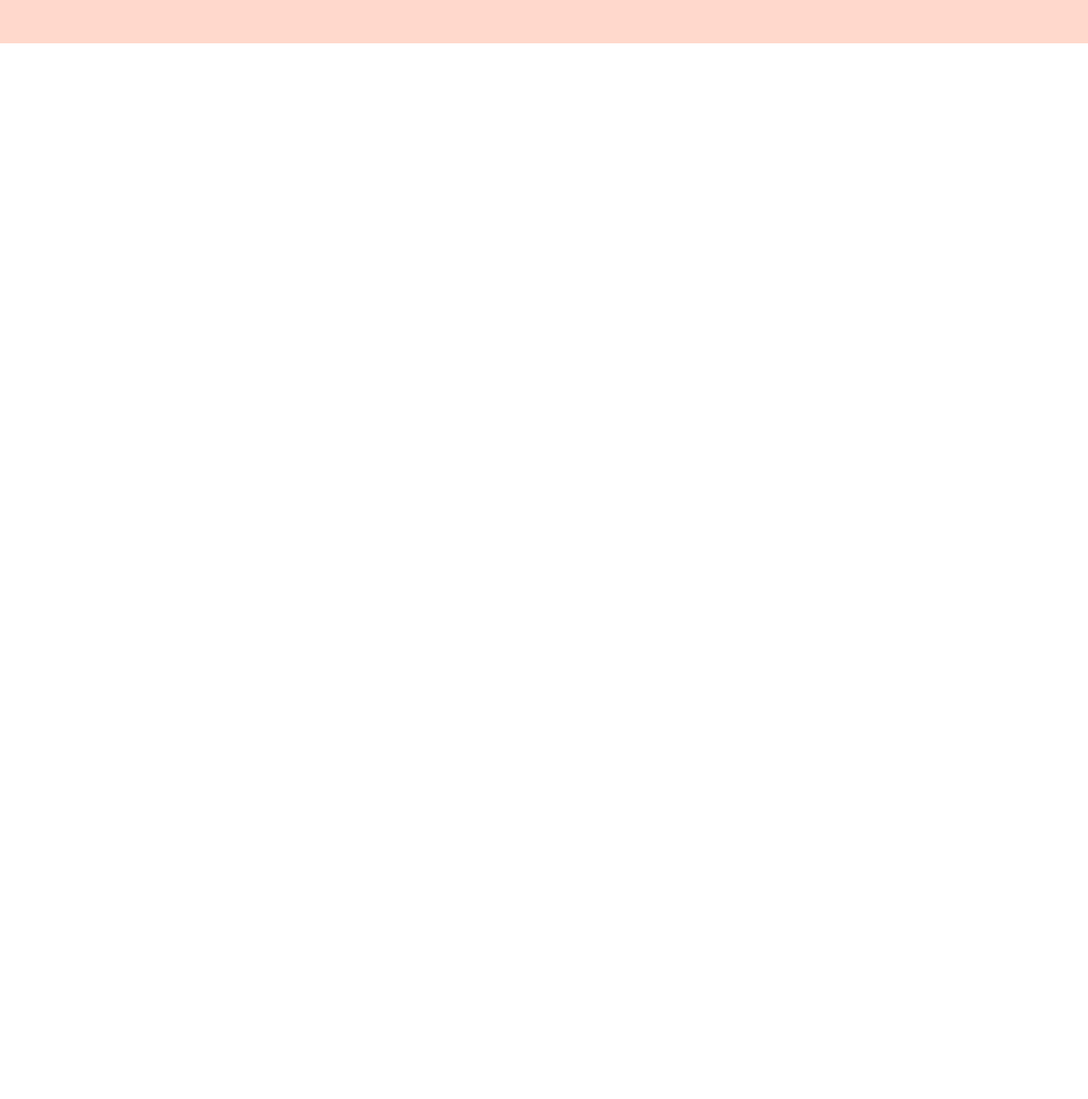
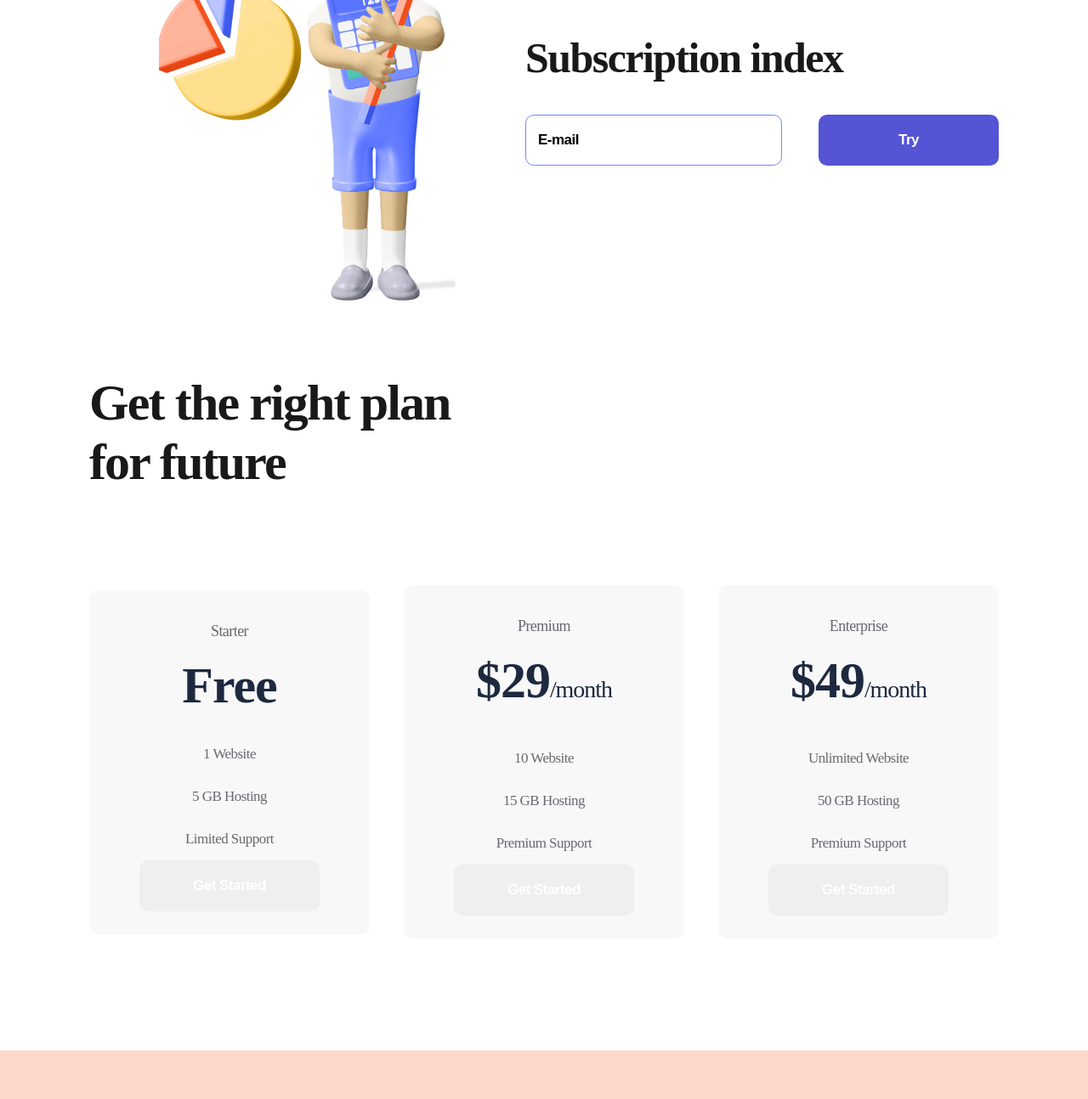
Before and after one commit to bakkara/logoipsum, a plain HTML site: page index.html in a window 1280 px wide. Shown: the part 982-2276 px from the top of the page at 85% size. Before the commit the page ends 1033 px from the top, so only its background shows below. Drawn offline with Linux system fonts and the light colour scheme.

Commit message:
Add files via upload

```diff
--- a/index.html
+++ b/index.html
@@ -63,6 +63,77 @@
             <img src="./img/firstman.png" alt="firstman">
         </div>
     </section>
+    <section class="container subscribe">
+        <div></div>
+        <img src="./img/secondmam.png" alt="">
+        <div>
+            <h2 class="subscribe_title">
+                Subscription index
+            </h2>
+            <form>
+                <input class="input" type="email" placeholder="E-mail">
+
+            <button class="button button_violet">
+                Try
+            </button>
+        </form>
+        </div>
+    </section>
+    <section class="container plan">
+        <h2 class="plan_title">
+            Get the right plan for future
+        </h2>
+        <div class="plan_flex">
+            <div class="item">
+                <p class="item_text">
+                    Starter
+                </p>
+                <h3 class="item_title">
+                    Free
+                </h3>
+                <ul>
+                    <li class="item_li">1 Website</li>
+                    <li class="item_li">5 GB Hosting</li>
+                    <li class="item_li">Limited Support</li>
+                </ul>
+                <button class="button button_item">
+                    Get Started
+                </button>
+            </div>
+            <div class="item">
+                <p class="item_text">
+                    Premium
+                </p>
+                <h3 class="item_title">
+                    $29<span>/month</span>
+                </h3>
+                <ul>
+                    <li class="item_li">10 Website</li>
+                    <li class="item_li">15 GB Hosting</li>
+                    <li class="item_li">Premium Support</li>
+                </ul>
+                <button class="button button_item">
+                    Get Started
+                </button>
+            </div>
+            <div class="item">
+                <p class="item_text">
+                    Enterprise
+                </p>
+                <h3 class="item_title">
+                    $49<span>/month</span>
+                </h3>
+                <ul>
+                    <li class="item_li">Unlimited Website</li>
+                    <li class="item_li">50 GB Hosting</li>
+                    <li class="item_li">Premium Support</li>
+                </ul>
+                <button class="button button_item">
+                    Get Started
+                </button>
+            </div>
+        </div>
+    </section>
     <footer class="footer">
         <div class="container footer_flex">
             <div>
--- a/style/style.css
+++ b/style/style.css
@@ -13,7 +13,7 @@
     background: rgba(255, 113, 67, 0.27);
     padding: 38px 0 48px;
 }
-.header_flex, .footer_flex, .about {
+.header_flex, .footer_flex, .about, .subscribe, .plan_flex{
     display: flex;
     justify-content: space-between;
     align-items: center;
@@ -88,3 +88,100 @@
 .footer {
     padding: 63px 0;
 }
+.subscribe {
+    margin-bottom: 85px;
+
+}
+.subscribe_title {
+    font-weight: 700;
+    font-size: 50px;
+    line-height: 57px;
+    letter-spacing: -1.56316px;
+    color: #19191B;
+    margin-bottom: 38px;
+}
+.input {
+    width: 302px;
+    height: 60px;
+    border-radius: 10px;
+    border: 1px solid #7087FF;
+    padding-left: 14px;
+    box-sizing: border-box;
+    margin-right: 39px;
+}
+.input::placeholder, input {
+    font-weight: 700;
+    font-size: 17px;
+    line-height: 22px;
+    letter-spacing: -0.531474px;
+    color: #000000;
+}
+.input:focus {
+    outline: none;
+}
+.plan{
+    margin-bottom: 132px;
+}
+.plan_title{
+    font-weight: 700;
+    font-size: 60px;
+    line-height: 70px;
+    letter-spacing: -1.87579px;
+    color: #19191B;
+    max-width: 504px;
+    margin-bottom: 110px;
+}
+.item {
+    width: 330px;
+    background: #F8F8F8;
+    border-radius: 10px;
+    text-align: center;
+    padding: 34px 0 27px;
+}
+.item:hover{
+    transition: 500ms;
+    background: #FF7143;
+    box-shadow: 0px 32px 34px rgba(255, 112, 59, 0.317827);
+}
+.item_text{
+    font-size: 18px;
+    line-height: 28px;
+    letter-spacing: -0.562737px;
+    color: #696871;
+}
+.item:hover .item_text, .item:hover .item_title, .item:hover .item_li{
+    color: white;
+    transition: 500ms;
+}
+.item_title{
+    font-weight: 700;
+    font-size: 60px;
+    line-height: 56px;
+    text-align: center;
+    letter-spacing: -1.03448px;
+    color: #1D293F;
+    margin: 22px 0 28px;
+}
+.item_title span {
+    font-size: 28px;
+}
+.item_li{
+    list-style: none;
+    font-weight: 400;
+    font-size: 17px;
+    line-height: 50px;
+    text-align: center;
+    letter-spacing: -0.531474px;
+    color: #696871;
+}
+.botton_item{
+    width: 285px;
+    background: white;
+    color: #5454D4;
+    margin-top: 36px;
+}
+.item:hover .button_item{
+    background: #9F3919;
+    color: white;
+    transition: 500ms;
+}
```
Also changed, not shown: img/secondmam.png (added).
